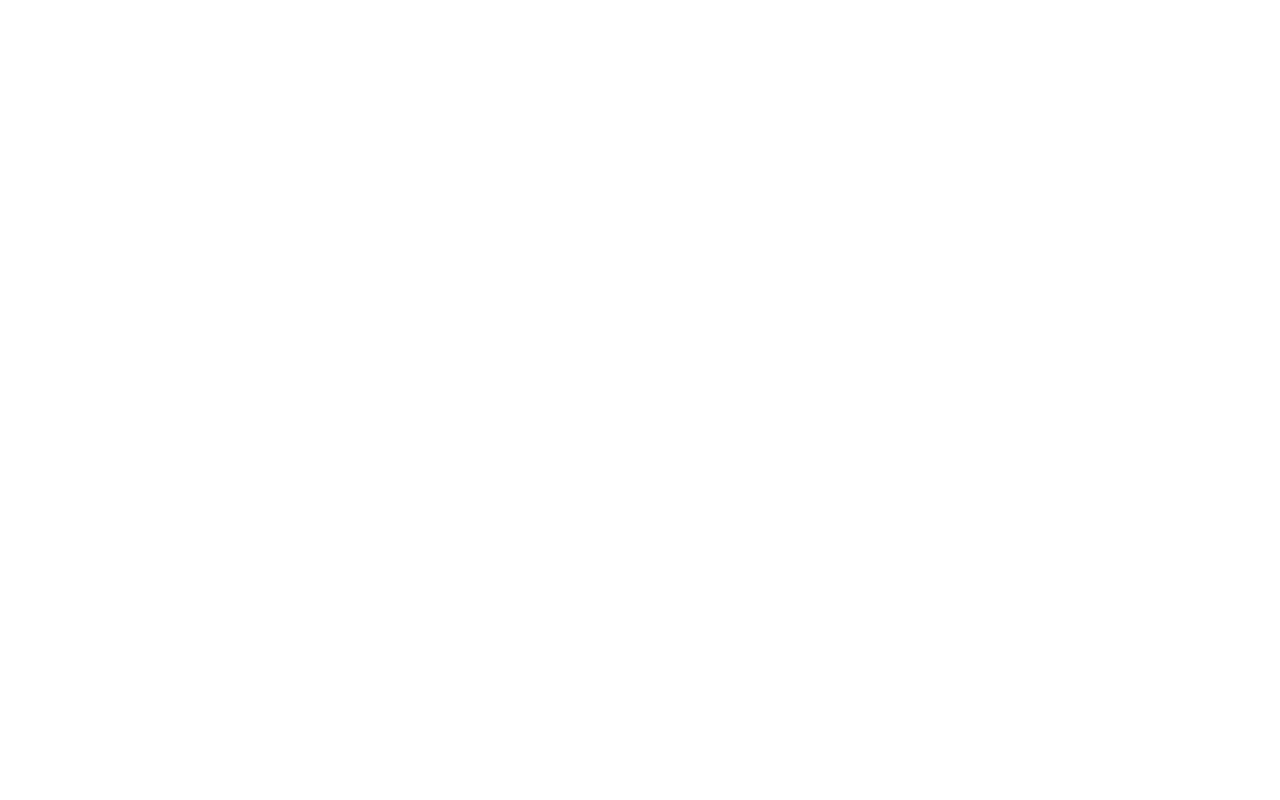
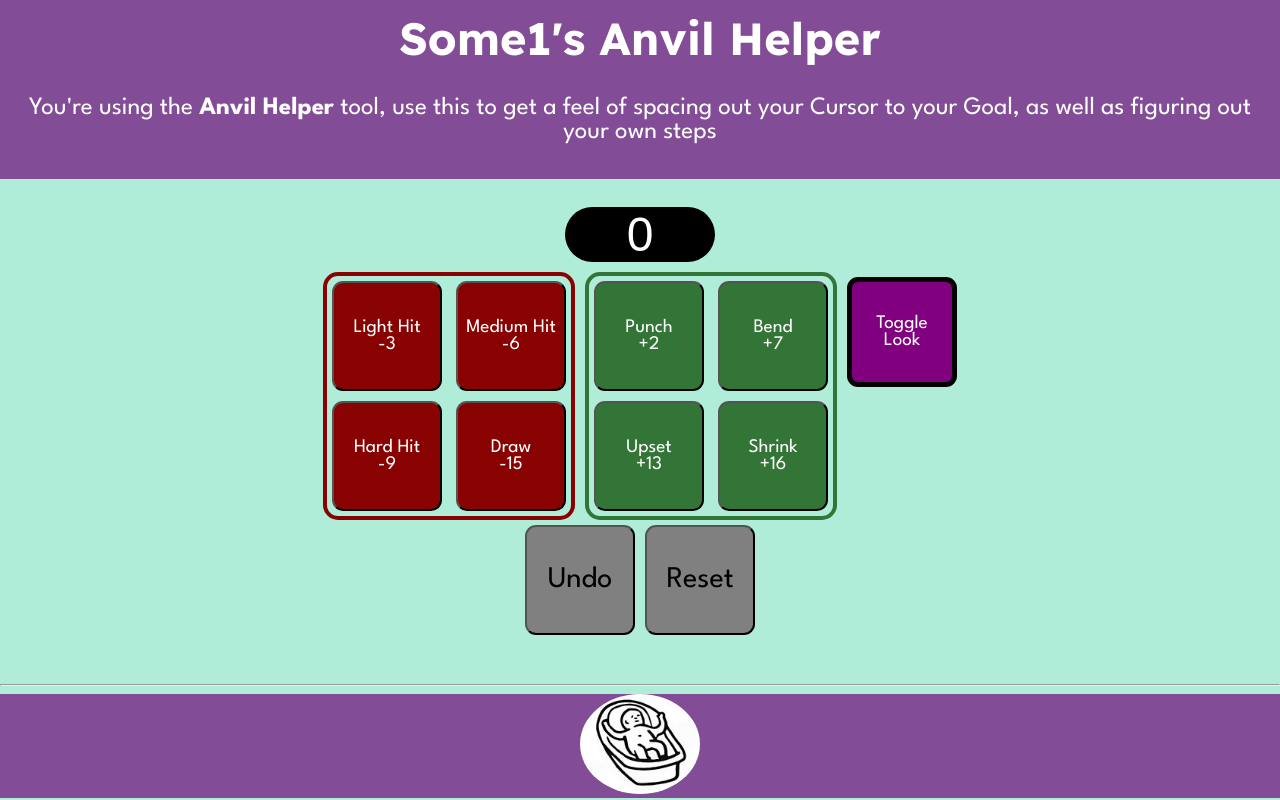
Before and after one commit to Some1J/TFG-Modern-AnvilHelper, a plain HTML site: page index.html in a window 1280 px wide. Drawn offline with Linux system fonts and the light colour scheme.

Commit message:
Add files via upload

```diff
--- a/index.html
+++ b/index.html
@@ -3,9 +3,66 @@
 <head>
     <meta charset="UTF-8">
     <meta name="viewport" content="width=device-width, initial-scale=1.0">
-    <title>Document</title>
+    <link rel="icon" type="image/png" href="images/favi.png">
+    <title>Anvil Helper</title>
+    <link rel="stylesheet" href="style.css">
+    <link rel="preconnect" href="https://fonts.googleapis.com">
+<link rel="preconnect" href="https://fonts.gstatic.com" crossorigin>
+<link href="https://fonts.googleapis.com/css2?family=League+Spartan:wght@100..900&family=Lexend:wght@100..900&display=swap" rel="stylesheet">
 </head>
 <body>
+    <!--Title-->
+    <header>
+    <div class="title">
+    <h1>Some1's Anvil Helper</h1>
+    <p>You're using the <b>Anvil Helper</b> tool, use this to get a feel of spacing out your Cursor to your Goal, as well as figuring out your own steps</p>
+    </div>
+    </header>
+    <br>
 
+
+    <!--Calculator-->
+    <div>
+        <p class="display" id="calculation"></p>
+    </div>
+
+
+    <!--Buttons-->
+    <div class="container">
+        <div class="boxred">
+            <button class="minus" id="r1">Light Hit <br>-3</button>
+            <button class="minus" id="r2">Medium Hit <br>-6</button>
+            <br>
+            <button class="minus" id="r3">Hard Hit <br>-9</button>
+            <button class="minus" id="r4">Draw <br>-15</button>
+        </div>
+        <div class="boxgreen">
+            <button class="plus" id="g1">Punch <br>+2</button>
+            <button class="plus" id="g2">Bend <br>+7</button>
+            <br>
+            <button class="plus" id="g3">Upset <br>+13</button>
+            <button class="plus" id="g4">Shrink <br>+16</button>
+        </div>
+        <div class="look">
+            <button class="toggle" id="p1">Toggle Look</button>
+        </div>
+    </div>
+    <div class="options">
+        <button class="help" id="h1">Undo</button>
+        <button class="help" id="h2">Reset</button>
+    </div>
+
+
+
+    <!--Footer-->
+    <br><br><hr><footer>
+        <div class="foot">
+        <a href="https://github.com/Some1J" target="_blank">
+            <img src="images/img.png" alt="funny image" height="100">
+        </a>
+        </div>
+    </footer>
+
+    <script src="index.js"></script>
 </body>
 </html>
--- a/index.js
+++ b/index.js
@@ -0,0 +1,64 @@
+
+//Constants
+const r1 = document.getElementById("r1")
+const r2 = document.getElementById("r2")
+const r3 = document.getElementById("r3")
+const r4 = document.getElementById("r4")
+const g1 = document.getElementById("g1")
+const g2 = document.getElementById("g2")
+const g3 = document.getElementById("g3")
+const g4 = document.getElementById("g4")
+
+const p1 = document.getElementById("p1")
+
+const h1 = document.getElementById("h1")
+const h2 = document.getElementById("h2")
+
+const calculation = document.getElementById("calculation")
+
+//Display
+let final = Number(0)
+
+calculation.textContent = final;
+
+h2.onclick = function(){
+    final = 0;
+    calculation.textContent = 0;
+}
+
+
+//RED
+r1.onclick = function(){
+    final -= 3;
+    calculation.textContent = final;
+}
+r2.onclick = function(){
+    final -= 6;
+    calculation.textContent = final;
+}
+r3.onclick = function(){
+    final -= 9;
+    calculation.textContent = final;
+}
+r4.onclick = function(){
+    final -= 15;
+    calculation.textContent = final;
+}
+
+//GREEN
+g1.onclick = function(){
+    final += 2;
+    calculation.textContent = final;
+}
+g2.onclick = function(){
+    final += 7;
+    calculation.textContent = final;
+}
+g3.onclick = function(){
+    final += 13;
+    calculation.textContent = final;
+}
+g4.onclick = function(){
+    final += 16;
+    calculation.textContent = final;
+}
--- a/style.css
+++ b/style.css
@@ -0,0 +1,154 @@
+
+
+body{
+    margin: 0;
+    background-color: hsl(160, 63%, 81%);
+}
+
+h1{
+    margin-top: 0;
+    text-align: center;
+    font-family: Lexend;
+    font-size: 45px;
+    color: white;
+}
+
+p{
+    text-align: center;
+    font-family: League Spartan;
+    font-size: 25px;
+    color: white;
+}
+
+.display{
+    border-radius: 1em;
+    justify-self: center;
+    width: 150px;
+    background-color: rgb(0, 0, 0);
+    margin: 10px;
+    font-size: 3em;
+    color: rgb(255, 255, 255);
+    font-family: sans-serif;
+}
+
+.title{
+
+    background-color: rgb(131, 76, 151);
+    padding: 10px;
+}
+
+button{
+    text-align: center;
+    font-family: League Spartan;
+    font-size: 1.2em;
+    color: white;
+    height: 110px;
+    width:  110px;
+    border-radius: 10%;
+    margin-bottom: 5px;
+    margin-top: 5px;
+    margin-left: 5px;
+    margin-right: 5px;
+    cursor: pointer;
+
+}
+
+
+.toggle{
+    background-color: purple;
+    border: 5px solid;
+    border-color: black;
+}
+
+.toggle:hover{
+    background-color: rgb(174, 4, 174);
+}
+
+.toggle:active{
+    background-color: rgb(96, 4, 96);
+}
+
+.container{
+    display: flex;
+    justify-content: center;
+
+}
+
+.boxred{
+
+    margin-left: 5px;
+    margin-right: 5px;
+    border-style: solid;
+    border-width: 4px;
+    border-color: hsl(0, 97%, 27%);
+    border-radius: 15px;
+}
+
+
+
+.boxgreen{
+
+    margin-left: 5px;
+    margin-right: 5px;
+    border-style: solid;
+    border-width: 4px;
+    border-color: hsl(123, 39%, 33%);
+    border-radius: 15px;
+}
+
+.minus{
+    background-color: hsl(0, 97%, 27%);
+}
+
+.minus:hover{
+    background-color: rgb(171, 37, 37);
+}
+.minus:active{
+    background-color: rgb(108, 0, 0);
+    font-size: 1em;
+}
+
+.plus{
+    background-color: hsl(123, 39%, 33%);
+}
+
+.plus:hover{
+    background-color: rgb(29, 135, 29);
+}
+
+.plus:active{
+    background-color: rgb(0, 92, 0);
+    font-size: 1em;
+}
+
+
+.options{
+    display: flex;
+    justify-content: center;
+}
+
+
+.help{
+    background-color: gray;
+    color: black;
+    font-size: 30px;
+}
+
+.help:hover{
+    background-color: rgb(141, 141, 141);
+}
+.help:active{
+    background-color: rgb(100, 100, 100);
+    font-size: 1.5em;
+}
+
+
+.foot{
+    display: flex;
+    justify-content: center;
+    background-color: rgb(131, 76, 151);
+}
+
+img{
+    border-radius: 90%;
+}
```
Also changed, not shown: images/favi.png (added), images/img.png (added).
